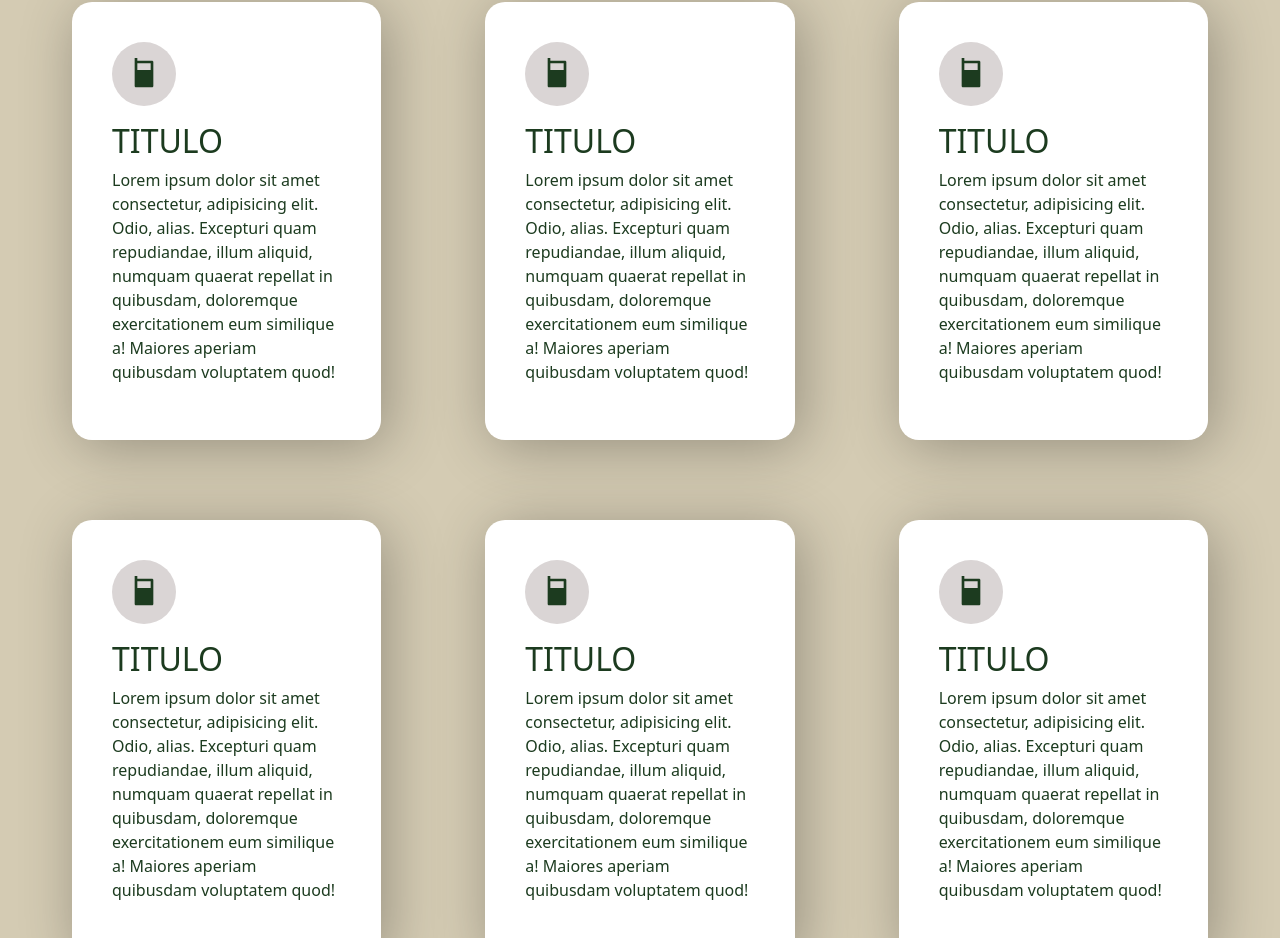
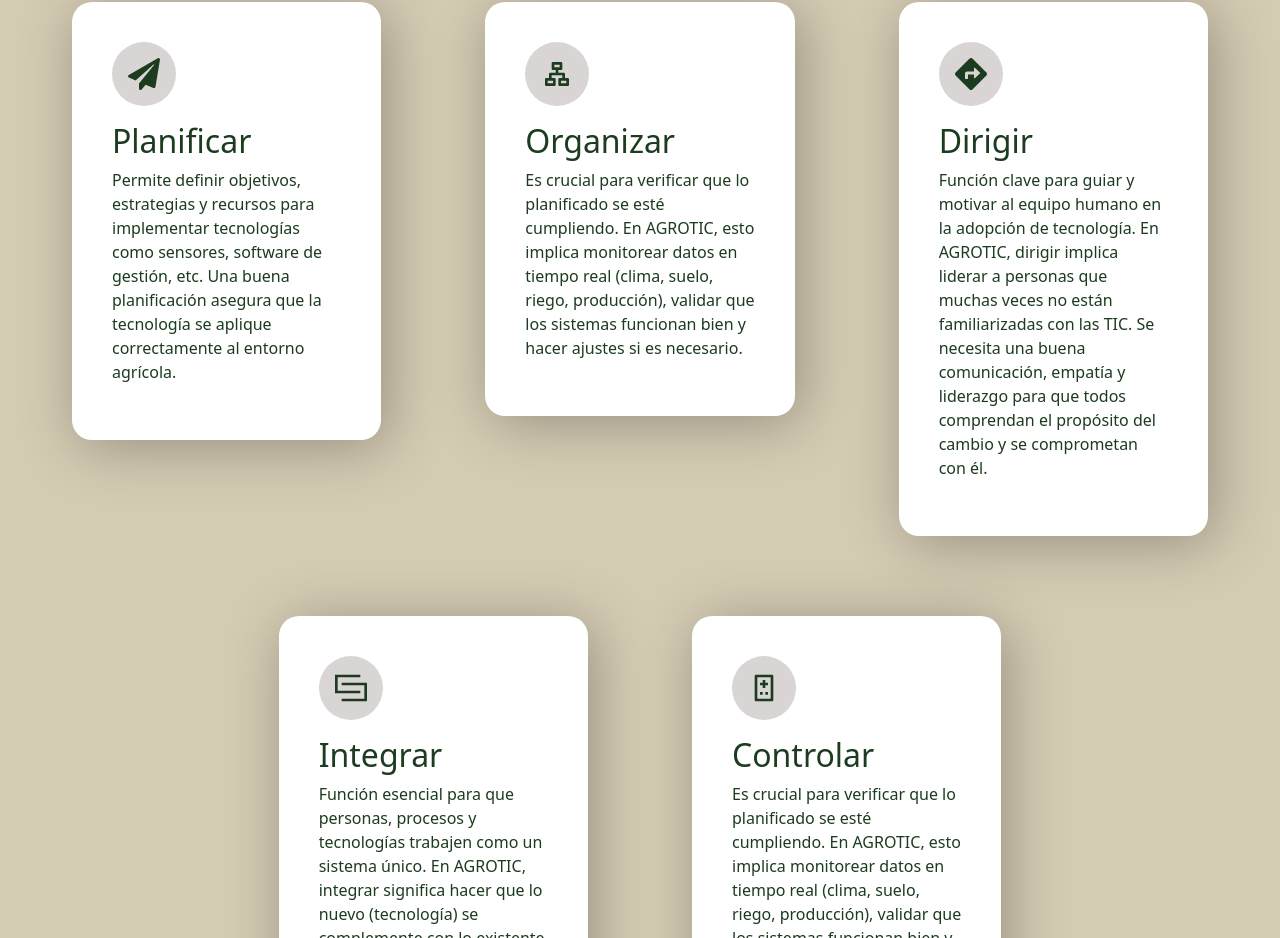
Before and after one commit to MauroVillagra1/Pagina-para-Admin-de-Recursos, a React (Vite) app: page / in a window 1280 px wide. Shown: the part 1862-2800 px from the top of the page. Built offline with nearby package versions, Linux system fonts and the light colour scheme.

Commit message:
Añadi nombres, cambie el footer, añadi podio y modifique la tontera del nav TUM TUM SAHUR

```diff
--- a/index.html
+++ b/index.html
@@ -2,13 +2,13 @@
 <html lang="en">
   <head>
     <meta charset="UTF-8" />
-    <link rel="icon" type="image/svg+xml" href="/vite.svg" />
+    <link rel="icon" type="image/svg+xml" href="src/assets/logo.png" />
     <meta name="viewport" content="width=device-width, initial-scale=1.0" />
     <link rel="preconnect" href="https://fonts.googleapis.com" />
     <link rel="preconnect" href="https://fonts.gstatic.com" crossorigin />
     <link href="https://fonts.googleapis.com/css2?family=Inter:wght@400;600;700&display=swap" rel="stylesheet">
 
-    <title>Vite + React</title>
+    <title>Administracion de Recursos</title>
   </head>
   <body>
     <div id="root"></div>
--- a/src/components/card/Card.jsx
+++ b/src/components/card/Card.jsx
@@ -1,6 +1,8 @@
 import { Col, Row } from "react-bootstrap";
 import "./card.css";
-import { RiCellphoneFill } from "react-icons/ri";
+import { RiCellphoneFill, RiOrganizationChart, RiRemoteControl2Line} from "react-icons/ri";
+import { FaPaperPlane, FaDirections  } from "react-icons/fa";
+import { GrIntegration } from "react-icons/gr";
 
 const Card = () => {
   return (
@@ -8,15 +10,15 @@ const Card = () => {
       <Col xs={12} md={6} lg={6} xl={4}>
         <div className="cardContainer">
           <div className="logoContainer">
-            <RiCellphoneFill className="logo"/>
+            <FaPaperPlane className="logo" />
           </div>
 
-          <h2>TITULO</h2>
+          <h2>Planificar</h2>
           <p>
-            Lorem ipsum dolor sit amet consectetur, adipisicing elit. Odio,
-            alias. Excepturi quam repudiandae, illum aliquid, numquam quaerat
-            repellat in quibusdam, doloremque exercitationem eum similique a!
-            Maiores aperiam quibusdam voluptatem quod!
+            Permite definir objetivos, estrategias y recursos para implementar
+            tecnologías como sensores, software de gestión, etc. Una buena
+            planificación asegura que la tecnología se aplique correctamente al
+            entorno agrícola.
           </p>
         </div>
       </Col>
@@ -24,15 +26,15 @@ const Card = () => {
       <Col xs={12} md={6} lg={6} xl={4}>
         <div className="cardContainer">
           <div className="logoContainer">
-            <RiCellphoneFill className="logo"/>
+            <RiOrganizationChart className="logo" />
           </div>
 
-          <h2>TITULO</h2>
+          <h2>Organizar</h2>
           <p>
-            Lorem ipsum dolor sit amet consectetur, adipisicing elit. Odio,
-            alias. Excepturi quam repudiandae, illum aliquid, numquam quaerat
-            repellat in quibusdam, doloremque exercitationem eum similique a!
-            Maiores aperiam quibusdam voluptatem quod!
+            Es crucial para verificar que lo planificado se esté cumpliendo. En
+            AGROTIC, esto implica monitorear datos en tiempo real (clima, suelo,
+            riego, producción), validar que los sistemas funcionan bien y hacer
+            ajustes si es necesario.
           </p>
         </div>
       </Col>
@@ -40,15 +42,16 @@ const Card = () => {
       <Col xs={12} md={6} lg={6} xl={4}>
         <div className="cardContainer">
           <div className="logoContainer">
-            <RiCellphoneFill className="logo"/>
+            <FaDirections className="logo" />
           </div>
 
-          <h2>TITULO</h2>
+          <h2>Dirigir</h2>
           <p>
-            Lorem ipsum dolor sit amet consectetur, adipisicing elit. Odio,
-            alias. Excepturi quam repudiandae, illum aliquid, numquam quaerat
-            repellat in quibusdam, doloremque exercitationem eum similique a!
-            Maiores aperiam quibusdam voluptatem quod!
+            Función clave para guiar y motivar al equipo humano en la adopción
+            de tecnología. En AGROTIC, dirigir implica liderar a personas que
+            muchas veces no están familiarizadas con las TIC. Se necesita una
+            buena comunicación, empatía y liderazgo para que todos comprendan el
+            propósito del cambio y se comprometan con él.
           </p>
         </div>
       </Col>
@@ -56,15 +59,16 @@ const Card = () => {
       <Col xs={12} md={6} lg={6} xl={4}>
         <div className="cardContainer">
           <div className="logoContainer">
-            <RiCellphoneFill className="logo"/>
+            <GrIntegration className="logo" />
           </div>
 
-          <h2>TITULO</h2>
+          <h2>Integrar</h2>
           <p>
-            Lorem ipsum dolor sit amet consectetur, adipisicing elit. Odio,
-            alias. Excepturi quam repudiandae, illum aliquid, numquam quaerat
-            repellat in quibusdam, doloremque exercitationem eum similique a!
-            Maiores aperiam quibusdam voluptatem quod!
+            Función esencial para que personas, procesos y tecnologías trabajen
+            como un sistema único. En AGROTIC, integrar significa hacer que lo
+            nuevo (tecnología) se complemente con lo existente (saberes y
+            prácticas tradicionales), evitando el rechazo o la desconexión entre
+            herramientas y personas.
           </p>
         </div>
       </Col>
@@ -72,34 +76,20 @@ const Card = () => {
       <Col xs={12} md={6} lg={6} xl={4}>
         <div className="cardContainer">
           <div className="logoContainer">
-            <RiCellphoneFill className="logo"/>
+            <RiRemoteControl2Line className="logo" />
           </div>
 
-          <h2>TITULO</h2>
+          <h2>Controlar</h2>
           <p>
-            Lorem ipsum dolor sit amet consectetur, adipisicing elit. Odio,
-            alias. Excepturi quam repudiandae, illum aliquid, numquam quaerat
-            repellat in quibusdam, doloremque exercitationem eum similique a!
-            Maiores aperiam quibusdam voluptatem quod!
+            Es crucial para verificar que lo planificado se esté cumpliendo. En
+            AGROTIC, esto implica monitorear datos en tiempo real (clima, suelo,
+            riego, producción), validar que los sistemas funcionan bien y hacer
+            ajustes si es necesario.
           </p>
         </div>
       </Col>
 
-      <Col xs={12} md={6} lg={6} xl={4}>
-        <div className="cardContainer">
-          <div className="logoContainer">
-            <RiCellphoneFill className="logo"/>
-          </div>
 
-          <h2>TITULO</h2>
-          <p>
-            Lorem ipsum dolor sit amet consectetur, adipisicing elit. Odio,
-            alias. Excepturi quam repudiandae, illum aliquid, numquam quaerat
-            repellat in quibusdam, doloremque exercitationem eum similique a!
-            Maiores aperiam quibusdam voluptatem quod!
-          </p>
-        </div>
-      </Col>
     </Row>
   );
 };
--- a/src/cummon/footer/Footer.jsx
+++ b/src/cummon/footer/Footer.jsx
@@ -1,16 +1,47 @@
 import "./footer.css";
 import logo from "../../assets/logo.png";
+import { FaWhatsapp, FaInstagram, FaTwitter, FaFacebook } from "react-icons/fa";
 
 const Footer = () => {
   return (
     <footer className="footerContainer">
-      <div className="imgContainer">
+      <div className="d-flex imgContainer flex-column">
         <a href="#nav">
           <img className="logoImg" src={logo} alt="" />
         </a>
       </div>
-      <div className="d-flex align-items-center footerTitleContainer">
-        <h2 className="footerTitle">"Conectando el campo con el mañana"</h2>
+      <div className="d-flex footerTitleContainer flex-column column-footer">
+        <h3 className="footerTitle text-center">Empresa</h3>
+        <ul className="list-footer footerTitle p-0 text-center">
+          <li className="text-center">Sobre Nosotros</li>
+          <li>Proyectos</li>
+          <li>Contacto</li>
+          <div class="click-footer">
+          <FaWhatsapp className="logo"/>
+          <FaInstagram className="logo"/>
+          <FaFacebook className="logo"/>
+          <FaTwitter className="logo"/>
+          </div>
+
+        </ul>
+      </div>
+      <div className="d-flex footerTitleContainer flex-column column-footer">
+        <h3 className="footerTitle text-center">Legal</h3>
+        <ul className="list-footer footerTitle p-0 text-center">
+          <li className="text-center">Terminos y Servicios</li>
+          <li>Politica de Privacidad</li>
+
+        </ul>
+      </div>
+      <div className="d-flex footerTitleContainer flex-column ">
+        <h3 className="footerTitle">Autores</h3>
+        <ul className="footerTitle">
+          <li>Bonilla Valentina - 49929</li>
+          <li>Cazorla Juan Pablo - 53164</li>
+          <li>Vera Maia Jazmin - 53876</li>
+          <li>Villagra Mauro - 53499</li>
+          <li>Wajnerman Tomas - 53505</li>
+        </ul>
       </div>
     </footer>
   );
--- a/src/cummon/footer/footer.css
+++ b/src/cummon/footer/footer.css
@@ -22,4 +22,18 @@
 .footerTitle{
     color: #f5f1e8;
     font-weight: 700;
+    width: 100%;
 }
+
+.list-footer{
+  list-style: none;
+}
+
+.column-footer{
+  display: flex;
+  align-items: center;
+}
+
+.click-footer{
+  cursor: pointer;
+}
--- a/src/cummon/nav/NavbarComponent.jsx
+++ b/src/cummon/nav/NavbarComponent.jsx
@@ -24,7 +24,7 @@ const NavbarComponent = () => {
           <Navbar.Collapse id="basic-navbar-nav" >
             <Nav className="ms-auto nav-links d-flex justify-content-center align-items-center">
               <Nav.Link href="#inicio" className="text-light navLink">Inicio</Nav.Link>
-              <Nav.Link href="#misionVision" className="text-light navLink">Servicios</Nav.Link>
+              <Nav.Link href="#misionVision" className="text-light navLink">Mision y Vision</Nav.Link>
               <Nav.Link href="#podio" className="text-light navLink">PODIO</Nav.Link>
             </Nav>
           </Navbar.Collapse>
```
